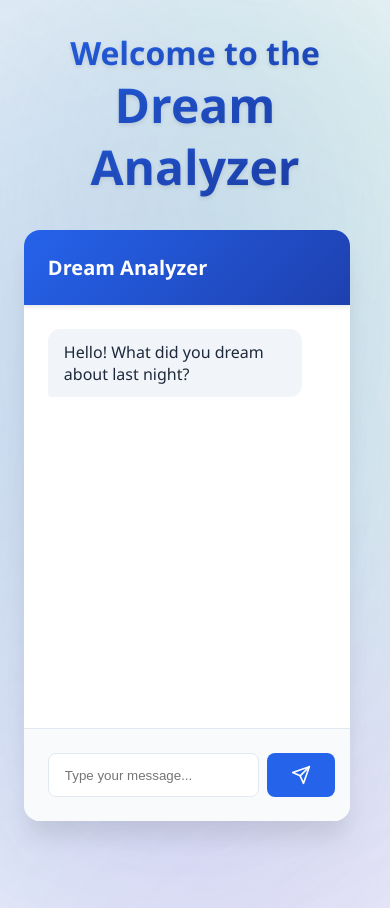
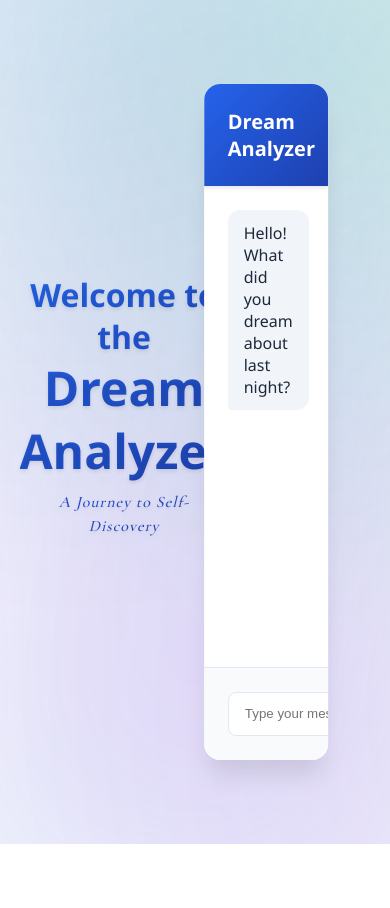
Before and after one commit to Deva-101/deerhacks2025, a Django app: page / in a window 390 px wide. After the commit the page ends 844 px from the top, so only its background shows below. Run offline with Django 5.2, Linux system fonts and the light colour scheme; parts of the project's set-up code (start-up, migrations or seed data) failed here and were passed over.

Commit message:
Cursive Font

```diff
--- a/brain/brainrot/templates/home.html
+++ b/brain/brainrot/templates/home.html
@@ -4,6 +4,8 @@
     <meta charset="UTF-8">
     <meta name="viewport" content="width=device-width, initial-scale=1.0">
     <title>Dream Analysis</title>
+    <!-- Add Google Fonts -->
+    <link href="https://fonts.googleapis.com/css2?family=Cormorant+Garamond:wght@400;500&display=swap" rel="stylesheet">
     <style>
         :root {
             --primary-color: #2563eb;
@@ -36,7 +38,7 @@
         }
 
         .title {
-            font-size: 3rem;  /* Keep original size for "Welcome to the" */
+            font-size: 3rem;
             font-weight: 700;
             background: linear-gradient(135deg, var(--primary-color), var(--secondary-color));
             -webkit-background-clip: text;
@@ -47,14 +49,28 @@
             max-width: 600px;
             text-shadow: 0 2px 4px rgba(0, 0, 0, 0.1);
             position: relative;
-            left: 200px;  /* Reduced from 600px to move more to the left */
+            left: 200px;
         }
 
         .title .analyzer-text {
-            font-size: 4.5rem;  /* Larger size only for "Dream Analyzer" */
+            font-size: 4.5rem;
             display: block;
+            margin-bottom: 0.5rem;
         }
 
+        .title .subtitle {
+            font-family: 'Cormorant Garamond', serif;
+            font-size: 1.5rem;  /* Slightly increased from 1.25rem */
+            color: #64748b;
+            font-weight: 500;   /* Changed from 400 to 500 for better visibility */
+            letter-spacing: 1px; /* Increased from 0.5px */
+            text-align: center;
+            display: block;
+            max-width: 600px;
+            margin: 0 auto;
+            line-height: 1.5;
+            font-style: italic;  /* Added italic style for extra elegance */
+        }
 
         /* Rest of the styles remain the same */
         body::before {
@@ -204,18 +220,6 @@
         }
 
         @media (max-width: 1024px) {
-            body {
-                flex-direction: column;
-                padding: 2rem;
-                justify-content: flex-start;
-            }
-
-            .title-container {
-                min-height: auto;
-                padding: 2rem 0;
-                text-align: center;
-            }
-
             .title {
                 font-size: 2rem;
                 margin-bottom: 2rem;
@@ -226,17 +230,18 @@
                 font-size: 3rem;
             }
 
-            .chat-container {
-                width: 100%;
-                height: 70vh;
-                transform: none;
-                margin-left: 0;
+            .title .subtitle {
+                font-size: 1rem;
+                padding: 0 1rem;
             }
         }
     </style>
 </head>
 <body>
-    <div class="title">Welcome to the<br><span class="analyzer-text">Dream Analyzer</span></div>
+    <div class="title">Welcome to the<br>
+        <span class="analyzer-text">Dream Analyzer</span>
+        <span class="subtitle">A Journey to Self-Discovery</span>
+    </div>
     <div class="chat-container">
         <div class="chat-header">
             Dream Analyzer
```
Also changed, not shown: brain/db.sqlite3, brain/static/generated_images/generated_image.png.
